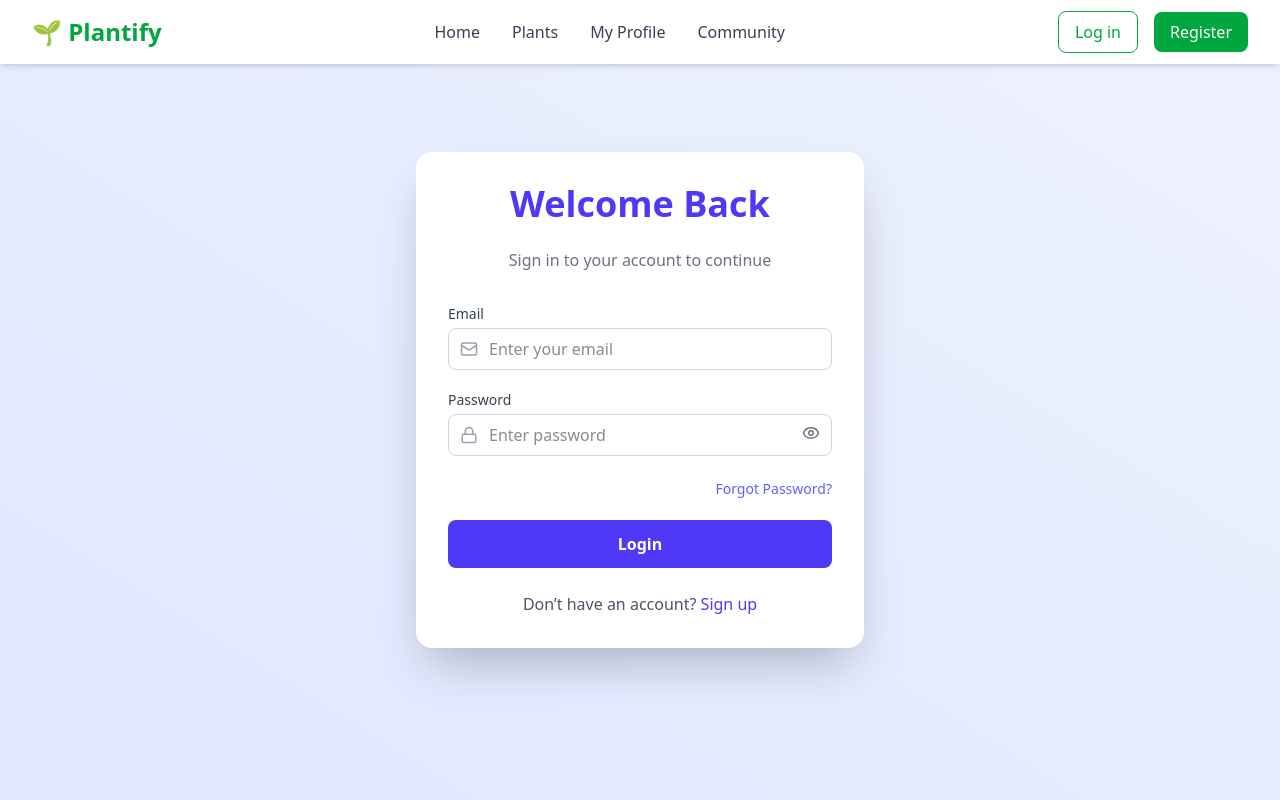
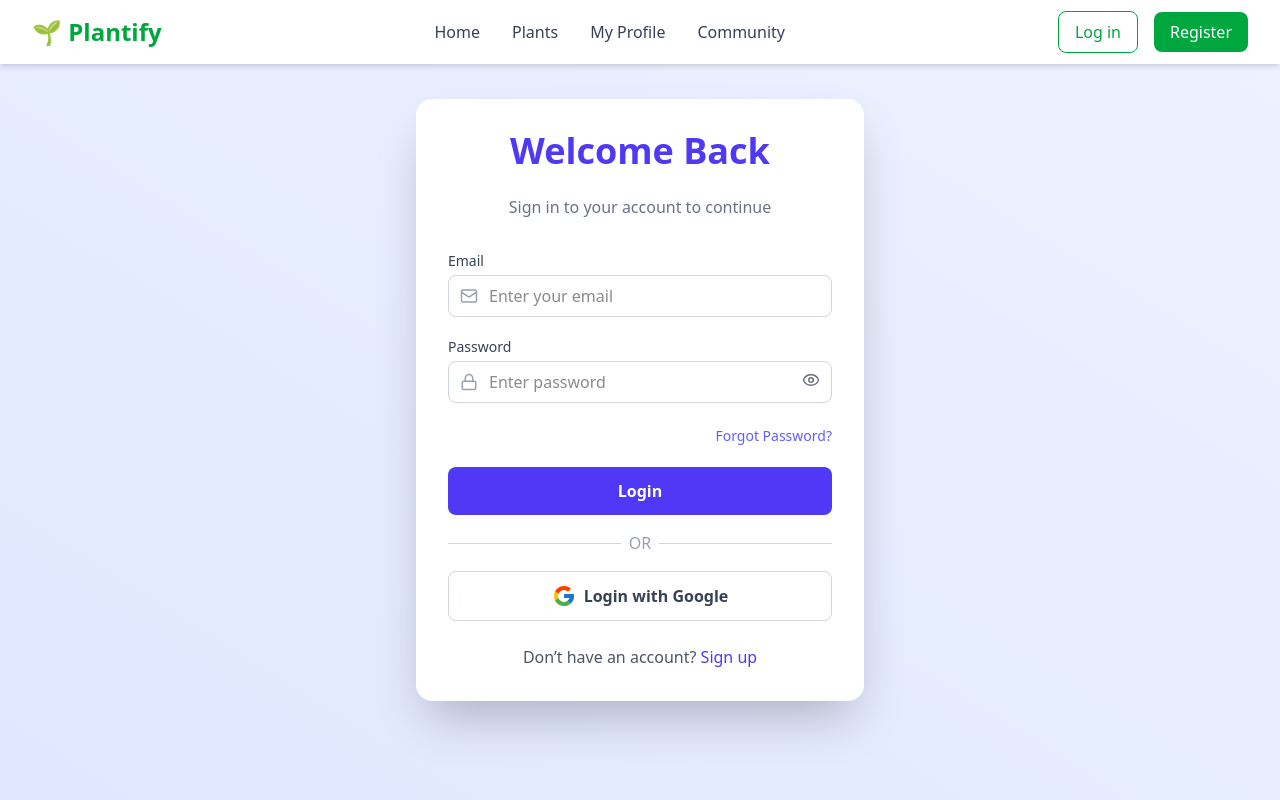
Before and after one commit to Tamim-real/plantify, a React (Vite) app: page /login in a window 1280 px wide. Shown: the top 800 px of the page. Built offline with nearby package versions, Linux system fonts and the light colour scheme; no server answers.

Commit message:
google sign

```diff
--- a/src/Pages/LoginForm.jsx
+++ b/src/Pages/LoginForm.jsx
@@ -1,17 +1,19 @@
 import React, { useContext, useState } from "react";
 import { Mail, Lock, Eye, EyeOff } from "lucide-react";
 import { Link } from "react-router-dom";
-import { AuthContext } from "../Context/AuthProvider";
+import { AuthContext, auth } from "../Context/AuthProvider";
 import { useLocation, useNavigate } from "react-router";
+import { GoogleAuthProvider, signInWithPopup } from "firebase/auth";
+import { FcGoogle } from "react-icons/fc";
 
 const LoginForm = () => {
   const [showPassword, setShowPassword] = useState(false);
   const [loading, setLoading] = useState(false);
   const [error, setError] = useState("");
   const [success, setSuccess] = useState(false);
-  const { signIn } = useContext(AuthContext);
+  const { signIn, setUser } = useContext(AuthContext);
   const location = useLocation();
-  const navigate = useNavigate()
+  const navigate = useNavigate();
 
   const handleLogin = async (e) => {
     e.preventDefault();
@@ -25,18 +27,32 @@ const LoginForm = () => {
     signIn(email, password)
       .then((result) => {
         const user = result.user;
-        console.log(user);
+        setUser(user);
         e.target.reset();
         setSuccess(true);
-        navigate(`${location.state? location.state : "/"}`)
+        navigate(location.state ? location.state : "/");
       })
       .catch((error) => {
-        const errorMessage = error.message;
-        setError(errorMessage);
+        setError(error.message);
       })
-      .finally(() => {
-        setLoading(false);
-      });
+      .finally(() => setLoading(false));
+  };
+
+  const handleGoogleLogin = async () => {
+    setLoading(true);
+    const provider = new GoogleAuthProvider();
+
+    try {
+      const result = await signInWithPopup(auth, provider);
+      const user = result.user;
+      setUser(user);
+      setSuccess(true);
+      navigate(location.state ? location.state : "/");
+    } catch (error) {
+      setError(error.message);
+    } finally {
+      setLoading(false);
+    }
   };
 
   const inputClass =
@@ -113,17 +129,31 @@ const LoginForm = () => {
           >
             {loading ? "Logging in..." : "Login"}
           </button>
+        </form>
 
-          {/* Messages */}
-          {success && (
-            <p className="text-green-600 text-center mt-2">
-              Logged in successfully
-            </p>
-          )}
-          {error && (
-            <p className="text-red-600 text-center mt-2">{error}</p>
-          )}
-        </form>
+        {/* OR Divider */}
+        <div className="flex items-center my-4">
+          <hr className="flex-1 border-gray-300" />
+          <span className="mx-2 text-gray-400">OR</span>
+          <hr className="flex-1 border-gray-300" />
+        </div>
+
+        {/* Google Login Button */}
+
+<button
+  onClick={handleGoogleLogin}
+  className="w-full flex items-center justify-center gap-2 bg-white border border-gray-300 hover:bg-gray-100 text-gray-700 py-3 rounded-lg font-semibold transition-all"
+>
+  <FcGoogle size={24} />
+  Login with Google
+</button>
+
+
+        {/* Messages */}
+        {success && (
+          <p className="text-green-600 text-center mt-2">Logged in successfully</p>
+        )}
+        {error && <p className="text-red-600 text-center mt-2">{error}</p>}
 
         {/* Signup Link */}
         <p className="text-center mt-6 text-gray-600">
```
